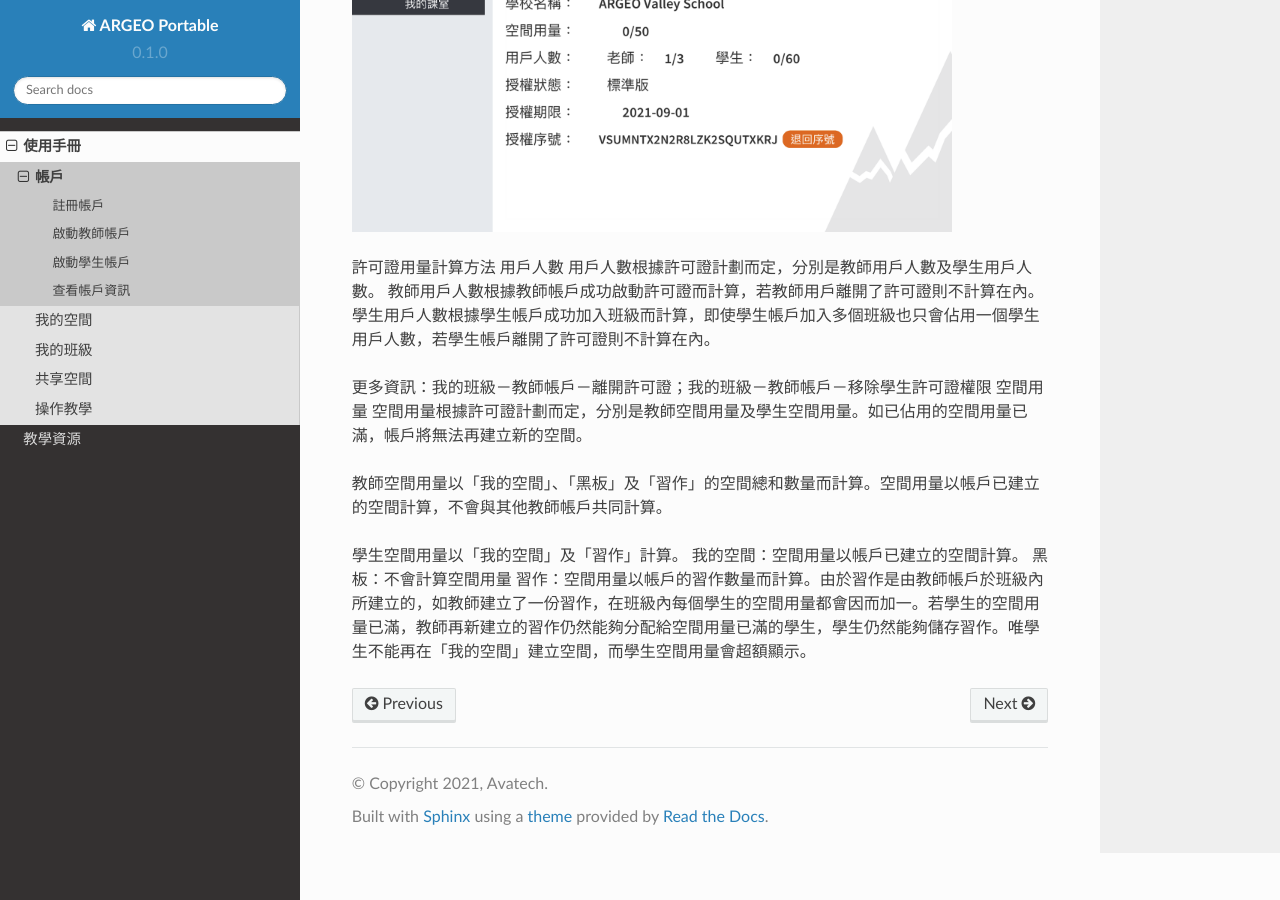
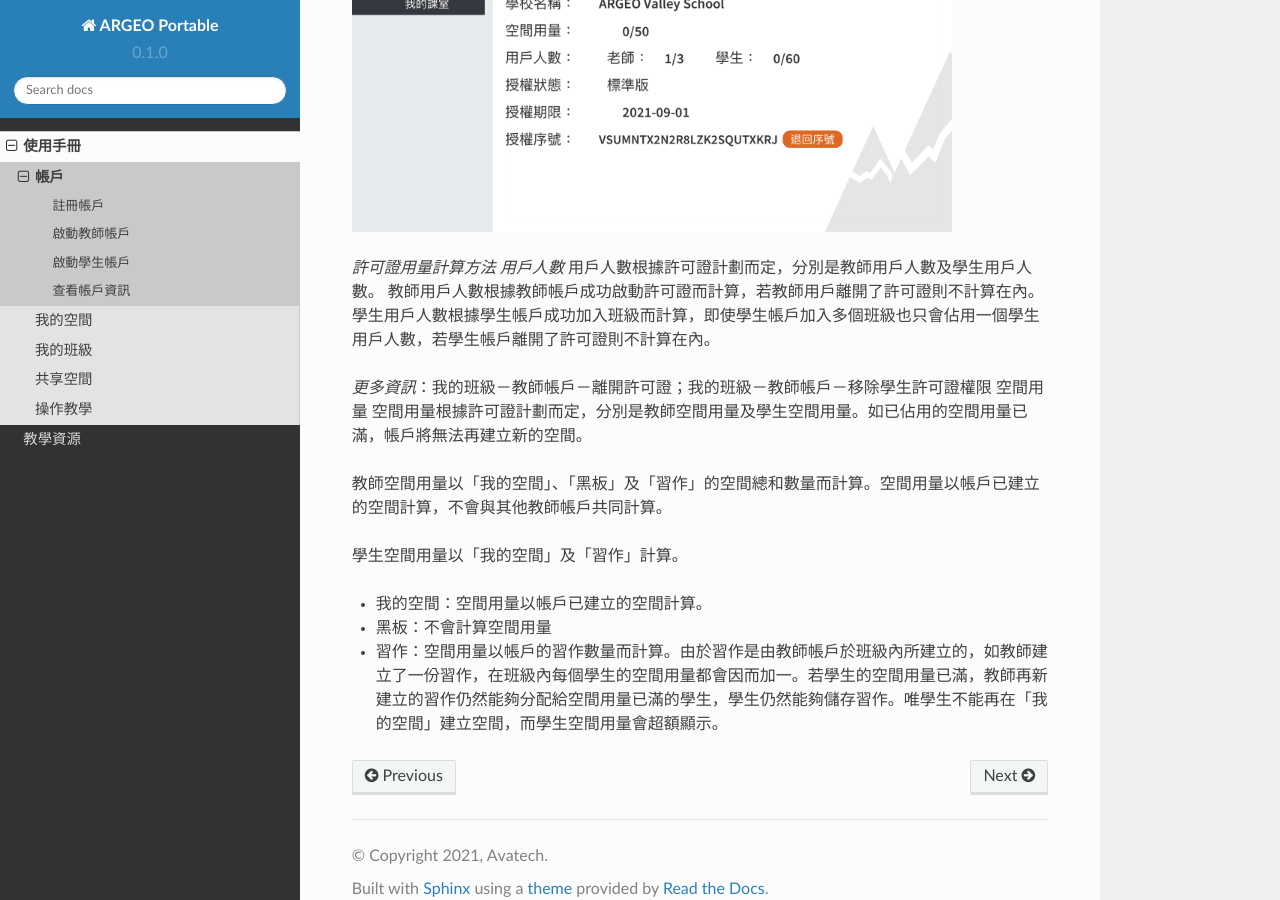
Before and after one commit to Avatech-hk/argeoportable, a Sphinx documentation site: the page built from docs/source/usermanual/account.rst, in a window 1280 px wide and 900 px high, scrolled down 6159 px. Built offline with Sphinx 7.4.7 and the Read the Docs theme 2.0.0, drawn with Linux system fonts in a browser that asks for light colours; pages that are not in the unit, such as notebooks, are missing from menus.

```diff
--- a/docs/source/usermanual/account.rst
+++ b/docs/source/usermanual/account.rst
@@ -86,19 +86,22 @@
   :alt: Alternative text
 
 
-許可證用量計算方法
-用戶人數
+*許可證用量計算方法*
+*用戶人數*
 用戶人數根據許可證計劃而定，分別是教師用戶人數及學生用戶人數。
 教師用戶人數根據教師帳戶成功啟動許可證而計算，若教師用戶離開了許可證則不計算在內。
 學生用戶人數根據學生帳戶成功加入班級而計算，即使學生帳戶加入多個班級也只會佔用一個學生用戶人數，若學生帳戶離開了許可證則不計算在內。
 
-更多資訊：我的班級－教師帳戶－離開許可證；我的班級－教師帳戶－移除學生許可證權限
+*更多資訊*：我的班級－教師帳戶－離開許可證；我的班級－教師帳戶－移除學生許可證權限
 空間用量
 空間用量根據許可證計劃而定，分別是教師空間用量及學生空間用量。如已佔用的空間用量已滿，帳戶將無法再建立新的空間。
 
 教師空間用量以「我的空間」、「黑板」及「習作」的空間總和數量而計算。空間用量以帳戶已建立的空間計算，不會與其他教師帳戶共同計算。
 
 學生空間用量以「我的空間」及「習作」計算。
-我的空間：空間用量以帳戶已建立的空間計算。
-黑板：不會計算空間用量
-習作：空間用量以帳戶的習作數量而計算。由於習作是由教師帳戶於班級內所建立的，如教師建立了一份習作，在班級內每個學生的空間用量都會因而加一。若學生的空間用量已滿，教師再新建立的習作仍然能夠分配給空間用量已滿的學生，學生仍然能夠儲存習作。唯學生不能再在「我的空間」建立空間，而學生空間用量會超額顯示。
+
+- 我的空間：空間用量以帳戶已建立的空間計算。
+
+- 黑板：不會計算空間用量
+
+- 習作：空間用量以帳戶的習作數量而計算。由於習作是由教師帳戶於班級內所建立的，如教師建立了一份習作，在班級內每個學生的空間用量都會因而加一。若學生的空間用量已滿，教師再新建立的習作仍然能夠分配給空間用量已滿的學生，學生仍然能夠儲存習作。唯學生不能再在「我的空間」建立空間，而學生空間用量會超額顯示。
```
